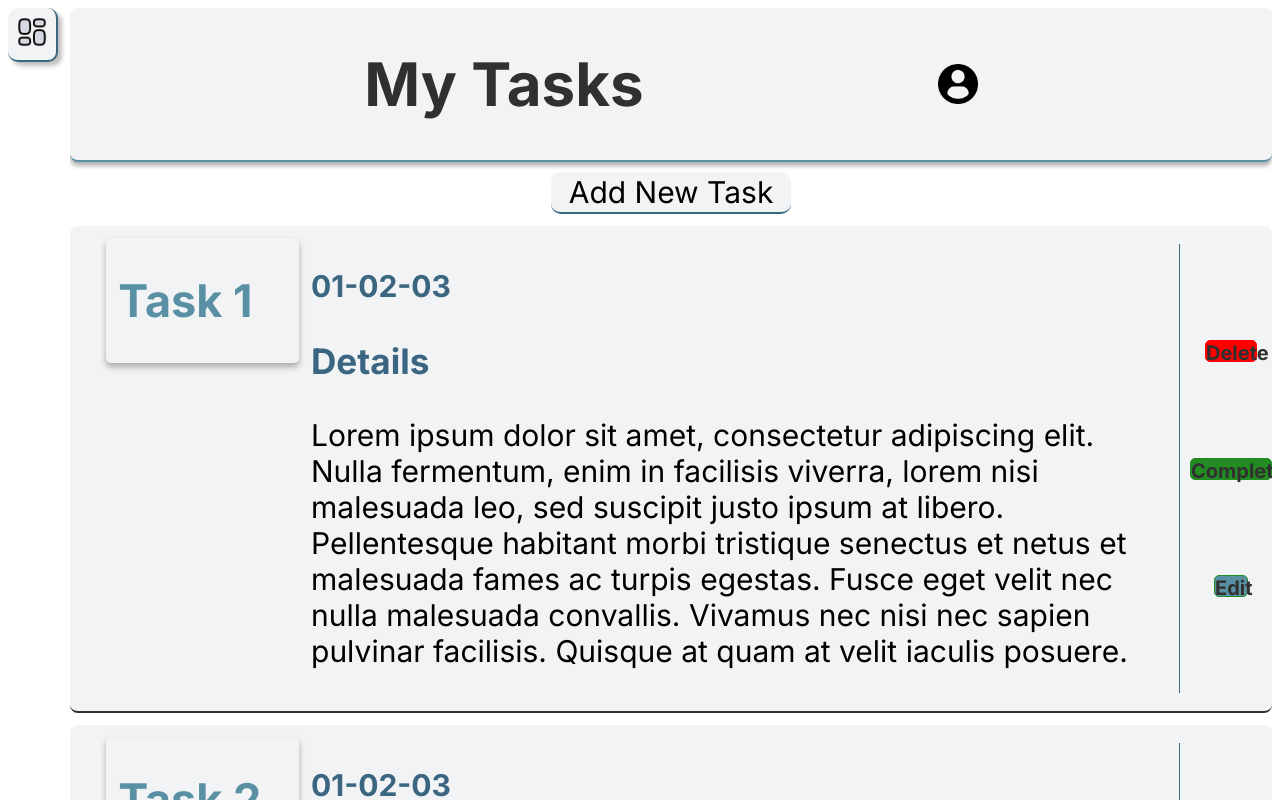
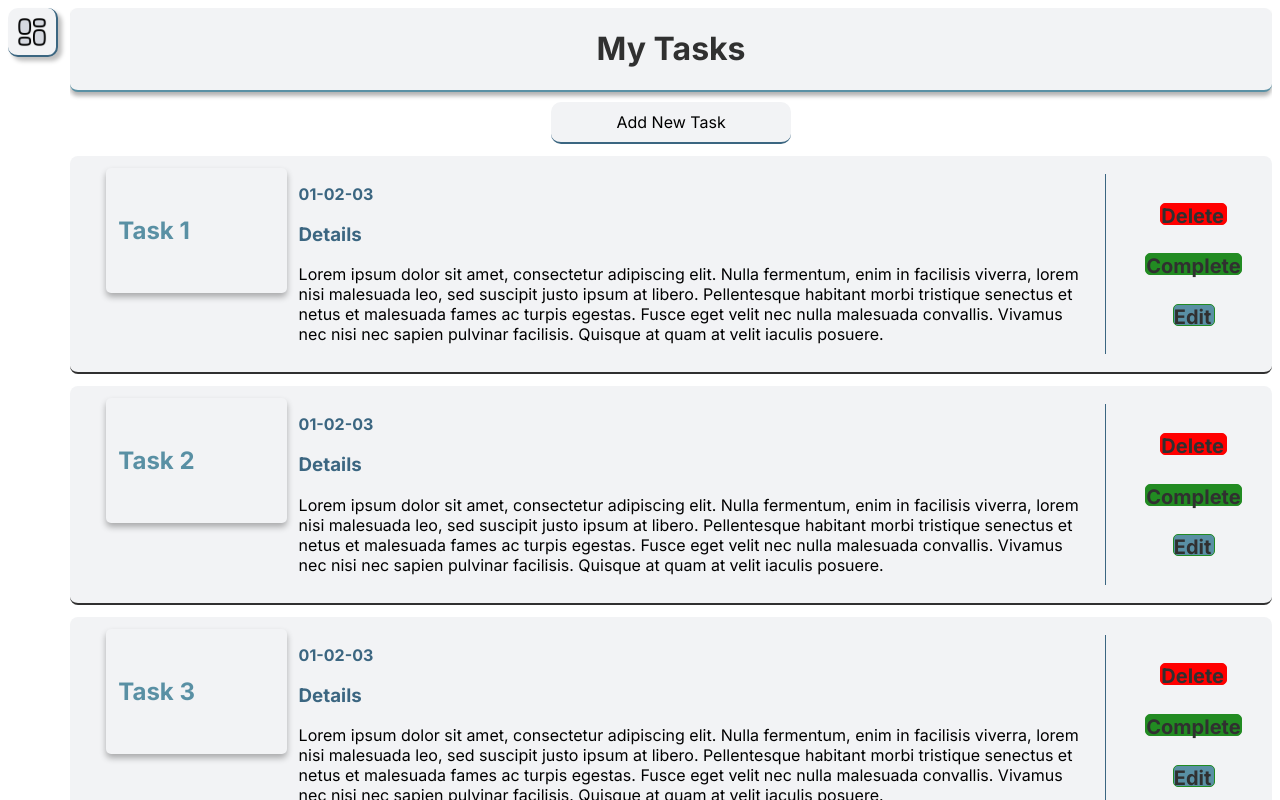
Before and after one commit to Emberalive/taskManager, a React (Vite) app: page / in a window 1280 px wide. Shown: the top 800 px of the page. Built offline with nearby package versions, Linux system fonts and the light colour scheme.

Commit message:
I have fixed all of the styling and sizing issues, along with rempoved the profile image on the left hand side and added it to the menu

```diff
--- a/src/App.jsx
+++ b/src/App.jsx
@@ -99,9 +99,13 @@ export default function App () {
         height: '100hv'
     }}
     >
-        <Menu menuIsOpen={menuIsOpen} toggle={() => toggleMenu()} completed={() => toggleCompletedClicked()} toggleTasks={toggleTaksClicked}/>
+        <Menu menuIsOpen={menuIsOpen} toggle={() => toggleMenu()}
+              completed={() => toggleCompletedClicked()}
+              toggleTasks={toggleTaksClicked}
+              toggleProfile={() => toggleProfile()}
+        />
         <main>
-            <Header profileClicked = {activeView} toggle={() => toggleProfile()} activeView={activeView}/>
+            <Header />
 
             {!tasks && <p>There are no tasks to be found, please create some so that you can see them</p>}
 
--- a/src/components/Header.jsx
+++ b/src/components/Header.jsx
@@ -2,9 +2,6 @@ export default function Header (props) {
     return (
         <header className="title-header">
             <h1>{props.activeView === "completed" ? "Completed Tasks": "My Tasks"}</h1>
-            <a className="profile-img" onClick={props.toggle}>
-                <img src="../../public/assets/profile-user.png" alt="User profile icon"/>
-            </a>
         </header>
     )
 }
--- a/src/components/Menu.jsx
+++ b/src/components/Menu.jsx
@@ -2,7 +2,7 @@
 export default function Menu (props) {
     return (
         <div className="menu" style={{
-            height: props.menuIsOpen ? '100vh' : '50px',
+            height: props.menuIsOpen ? '100vh' : '45px',
             borderBottom: props.menuIsOpen ? '' : '2px solid var(--tertiary)',
             transition: 'height 0.5s ease',
         }}>
@@ -12,11 +12,14 @@ export default function Menu (props) {
             {props.menuIsOpen &&
                 <div className="menu-items">
                     <h1>Menu</h1>
-                    <a className="menu-item" onClick={props.completed}>
-                        Completed tasks
+                    <a className="menu-item" onClick={() => props.toggleProfile()}>
+                        My Profile
                     </a>
                     <a className="menu-item" onClick={() => props.toggleTasks()}>
                         My Tasks
+                    </a>
+                    <a className="menu-item" onClick={props.completed}>
+                        Completed tasks
                     </a>
                 </div>
 
--- a/src/index.css
+++ b/src/index.css
@@ -1,6 +1,5 @@
 :root {
     font-family: 'inter', sans-serif;
-    font-size: 30px;
     --button-size: 20px;
     --primary: #f2f3f5;
     --secondary: #5990a4;
@@ -186,7 +185,9 @@ main {
     align-items: center;
     border-left: 1px solid var(--tertiary);
     padding-left: 10px;
-    max-width: 300px;
+    width : 20%;
+    max-width: 500px;
+    flex-grow: 1;
 }
 
 .controls > .delete {
@@ -195,7 +196,7 @@ main {
     font-weight: bold;
     background-color: red;
     height: 20px;
-    width: 50px;
+    width: 65px;
     border-radius: 5px;
     border: 1px solid red;
     cursor: pointer;
@@ -207,7 +208,7 @@ main {
     font-weight: bold;
     background-color: forestgreen;
     height: 20px;
-    width: 80px;
+    width: 95px;
     border-radius: 5px;
     border: 1px solid forestgreen;
     cursor: pointer;
@@ -219,7 +220,7 @@ main {
     font-weight: bold;
     background-color: var(--secondary);
     height: 20px;
-    width: 32px;
+    width: 40px;
     border-radius: 5px;
     border: 1px solid forestgreen;
     cursor: pointer;
```
